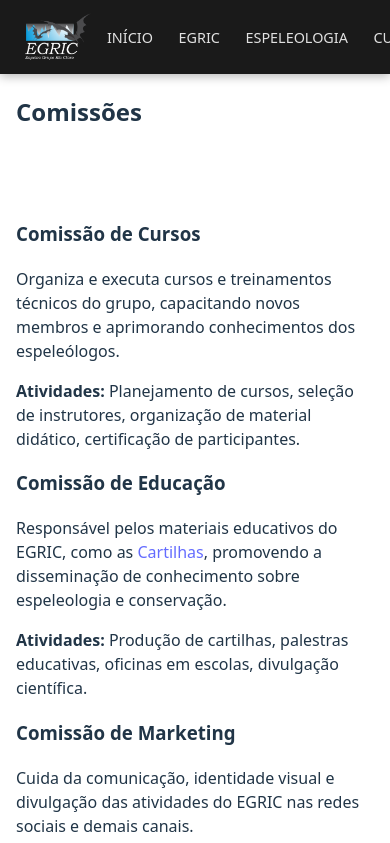
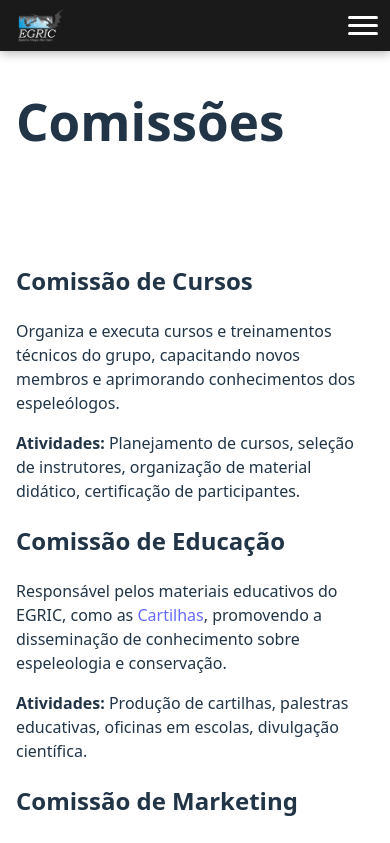
Before and after one commit to rolisola/egric-site, a React (Vite) app: page /comissoes in a window 390 px wide. Shown: the top 843 px of the page. Built offline with nearby package versions, Linux system fonts and the light colour scheme.

Commit message:
FEAT(responsive): Header e Navbar responsivos Adicionada responsividade do header e do menu de navegação e menu sanduíche para mobile

```diff
--- a/src/components/header/header.css
+++ b/src/components/header/header.css
@@ -11,6 +11,7 @@
 	display: flex;
 	justify-content: space-between;
 	align-items: center;
+	position: relative;
 }
 
 .logo a {
@@ -18,6 +19,7 @@
 	align-items: center;
 	text-decoration: none;
 	transition: transform 0.2s ease;
+	z-index: 1001;
 }
 
 .logo a:hover {
@@ -29,7 +31,8 @@
 	width: auto;
 }
 
-.nav {
+/* Navbar desktop */
+.navbar {
 	display: flex;
 	gap: 2rem;
 	align-items: center;
@@ -53,6 +56,41 @@
 
 .nav-link:active {
 	transform: scale(0.98);
+}
+
+/* Botão hambúrguer - escondido no desktop */
+.mobile-menu-toggle {
+	display: none;
+	flex-direction: column;
+	justify-content: space-around;
+	width: 30px;
+	height: 25px;
+	background: transparent;
+	border: none;
+	cursor: pointer;
+	padding: 0;
+	z-index: 1001;
+}
+
+.mobile-menu-toggle span {
+	width: 30px;
+	height: 3px;
+	background-color: #fff;
+	border-radius: 3px;
+	transition: all 0.3s ease;
+	transform-origin: center;
+}
+
+.mobile-menu-toggle.active span:nth-child(1) {
+	transform: rotate(45deg) translate(7px, 7px);
+}
+
+.mobile-menu-toggle.active span:nth-child(2) {
+	opacity: 0;
+}
+
+.mobile-menu-toggle.active span:nth-child(3) {
+	transform: rotate(-45deg) translate(7px, -7px);
 }
 
 /* Classes do Headroom para animação */
@@ -83,22 +121,129 @@
 }
 
 /* Media queries para responsividade */
-@media (max-width: 768px) {
+
+/* Tablets em modo paisagem e telas médias */
+@media (max-width: 1024px) {
+	.header-container {
+		padding: 0.875rem 1.5rem;
+	}
+
+	.navbar {
+		gap: 1.5rem;
+	}
+
+	.nav-link {
+		font-size: 0.95rem;
+		padding: 0.5rem 0.875rem;
+	}
+}
+
+/* Tablets em modo retrato */
+@media (max-width: 968px) {
 	.header-container {
 		padding: 0.75rem 1rem;
 	}
 
-	.nav {
-		gap: 1rem;
+	.logo img {
+		height: 40px;
+	}
+
+	/* Mostrar botão hambúrguer em tablets e mobile */
+	.mobile-menu-toggle {
+		display: flex;
+	}
+
+	/* Menu mobile/tablet */
+	.navbar {
+		position: fixed;
+		top: 0;
+		right: -100%;
+		height: 100vh;
+		width: 65%;
+		max-width: 350px;
+		background-color: #1a1a1a;
+		flex-direction: column;
+		justify-content: center;
+		align-items: center;
+		gap: 2rem;
+		transition: right 0.3s ease-in-out;
+		box-shadow: -2px 0 10px rgba(0, 0, 0, 0.3);
+		z-index: 1000;
+	}
+
+	.navbar.mobile-open {
+		right: 0;
 	}
 
 	.nav-link {
-		font-size: 0.9rem;
-		padding: 0.4rem 0.8rem;
+		font-size: 1.2rem;
+		padding: 0.875rem 1.75rem;
+		width: 100%;
+		text-align: center;
+	}
+}
+
+/* Smartphones em modo paisagem */
+@media (max-width: 768px) {
+	.navbar {
+		width: 70%;
+		max-width: 300px;
+		gap: 1.5rem;
 	}
 
-	.logo svg {
-		width: 32px;
+	.nav-link {
+		font-size: 1.1rem;
+		padding: 0.75rem 1.5rem;
+	}
+}
+
+/* Smartphones em modo retrato */
+@media (max-width: 480px) {
+	.header-container {
+		padding: 0.5rem 0.75rem;
+	}
+
+	.logo img {
+		height: 35px;
+	}
+
+	.navbar {
+		width: 80%;
+		gap: 1.25rem;
+	}
+
+	.nav-link {
+		font-size: 1rem;
+		padding: 0.625rem 1.25rem;
+	}
+}
+
+/* Smartphones pequenos */
+@media (max-width: 360px) {
+	.header-container {
+		padding: 0.5rem;
+	}
+
+	.logo img {
 		height: 32px;
 	}
+
+	.navbar {
+		width: 85%;
+	}
+
+	.nav-link {
+		font-size: 0.95rem;
+		padding: 0.5rem 1rem;
+	}
+
+	.mobile-menu-toggle {
+		width: 26px;
+		height: 22px;
+	}
+
+	.mobile-menu-toggle span {
+		width: 26px;
+		height: 2.5px;
+	}
 }
--- a/src/components/header/header.jsx
+++ b/src/components/header/header.jsx
@@ -1,9 +1,21 @@
 import { Link } from 'react-router-dom';
+import { useState } from 'react';
 import Headroom from 'react-headroom';
 import logoBranco from "../../assets/img/logo_atual_branco.png";
 import './header.css';
 
 const Header = () => {
+	const [mobileMenuOpen, setMobileMenuOpen] = useState(false);
+
+	const toggleMobileMenu = () => {
+		setMobileMenuOpen(!mobileMenuOpen);
+	};
+
+	const closeMobileMenu = () => {
+		setMobileMenuOpen(false);
+		window.scrollTo({ top: 0, behavior: 'smooth' });
+	};
+
 	return (
 		<Headroom
 			disableInlineStyles
@@ -19,19 +31,31 @@ const Header = () => {
 			<header className="header">
 				<div className="header-container">
 					<div className="logo">
-						<Link to="/">
+						<Link to="/" onClick={closeMobileMenu}>
 							<img src={logoBranco} alt="EGRIC Logo" />
 						</Link>
 					</div>
 
-					<nav className="navbar">
-						<Link to="/" className="nav-link">INÍCIO</Link>
-						<Link to="/aboutus" className="nav-link">EGRIC</Link>
-						<Link to="/espeleologia" className="nav-link">ESPELEOLOGIA</Link>
-						<Link to="/cursos" className="nav-link">CURSOS</Link>
-						<Link to="/cartilhas" className="nav-link">CARTILHAS</Link>
-						<Link to="/galeria" className="nav-link">GALERIA</Link>
-						<Link to="/comissoes" className="nav-link">COMISSÕES</Link>
+					{/* Botão hambúrguer para mobile */}
+					<button
+						className={`mobile-menu-toggle ${mobileMenuOpen ? 'active' : ''}`}
+						onClick={toggleMobileMenu}
+						aria-label="Toggle menu"
+					>
+						<span></span>
+						<span></span>
+						<span></span>
+					</button>
+
+					{/* Menu de navegação */}
+					<nav className={`navbar ${mobileMenuOpen ? 'mobile-open' : ''}`}>
+						<Link to="/" className="nav-link" onClick={closeMobileMenu}>INÍCIO</Link>
+						<Link to="/aboutus" className="nav-link" onClick={closeMobileMenu}>EGRIC</Link>
+						<Link to="/espeleologia" className="nav-link" onClick={closeMobileMenu}>ESPELEOLOGIA</Link>
+						<Link to="/cursos" className="nav-link" onClick={closeMobileMenu}>CURSOS</Link>
+						<Link to="/cartilhas" className="nav-link" onClick={closeMobileMenu}>CARTILHAS</Link>
+						<Link to="/galeria" className="nav-link" onClick={closeMobileMenu}>GALERIA</Link>
+						<Link to="/comissoes" className="nav-link" onClick={closeMobileMenu}>COMISSÕES</Link>
 					</nav>
 				</div>
 			</header>
--- a/src/pages/comissoes/comissoes.jsx
+++ b/src/pages/comissoes/comissoes.jsx
@@ -7,12 +7,12 @@ const Comissoes = () => {
 				{/* Seção Comissões */}
 				<section id="comissoes" className="section section-comissoes">
 					<div className="container">
-						<h2>Comissões</h2>
+						<h1>Comissões</h1>
 						<p className="subtitle">Conheça as comissões e grupos de trabalho do EGRIC.</p>
 
 						<div className="comissoes-grid">
 							<article id="comissao-cursos" className="comissao-card">
-								<h3>Comissão de Cursos</h3>
+								<h2>Comissão de Cursos</h2>
 								<p>
 									Organiza e executa cursos e treinamentos técnicos do grupo, capacitando
 									novos membros e aprimorando conhecimentos dos espeleólogos.
@@ -24,7 +24,7 @@ const Comissoes = () => {
 							</article>
 
 							<article id="comissao-educacao" className="comissao-card">
-								<h3>Comissão de Educação</h3>
+								<h2>Comissão de Educação</h2>
 								<p>
 									Responsável pelos materiais educativos do EGRIC, como as{' '}
 									<a href="/cartilhas" className="link-destaque">Cartilhas</a>, promovendo
@@ -37,7 +37,7 @@ const Comissoes = () => {
 							</article>
 
 							<article id="comissao-marketing" className="comissao-card">
-								<h3>Comissão de Marketing</h3>
+								<h2>Comissão de Marketing</h2>
 								<p>
 									Cuida da comunicação, identidade visual e divulgação das atividades do
 									EGRIC nas redes sociais e demais canais.
@@ -49,7 +49,7 @@ const Comissoes = () => {
 							</article>
 
 							<article id="comissao-tecnica" className="comissao-card">
-								<h3>Comissão Técnica Científica</h3>
+								<h2>Comissão Técnica Científica</h2>
 								<p>
 									Desenvolve pesquisas, documentação e padronização técnico-científica das
 									atividades espeleológicas do grupo.
@@ -62,7 +62,7 @@ const Comissoes = () => {
 						</div>
 
 						<div className="comissoes-info">
-							<h3>Faça Parte</h3>
+							<h2>Faça Parte</h2>
 							<p>
 								Interessado em participar de alguma comissão? Entre em contato conosco
 								através de nossas redes sociais. Buscamos pessoas comprometidas e apaixonadas
--- a/vite.config.js
+++ b/vite.config.js
@@ -5,13 +5,13 @@ import react from '@vitejs/plugin-react'
 export default defineConfig({
   plugins: [react()],
   server: {
-    host: '0.0.0.0',  // permite acesso pela rede (não só localhost)
-    port: 5173,       // porta padrão
-    strictPort: true, // evita mudar de porta automaticamente
+    host: '0.0.0.0',
+    port: 5173,
+    strictPort: true,
     allowedHosts: [
       'localhost',
       '127.0.0.1',
       'unbonneted-overcritically-darcie.ngrok-free.dev'
-    ],
-  },
+    ]
+  }
 })
```
